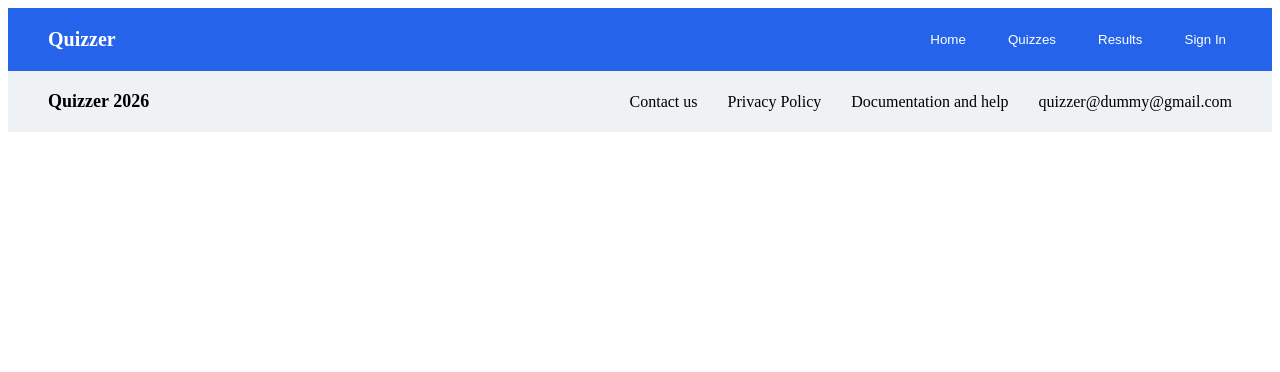
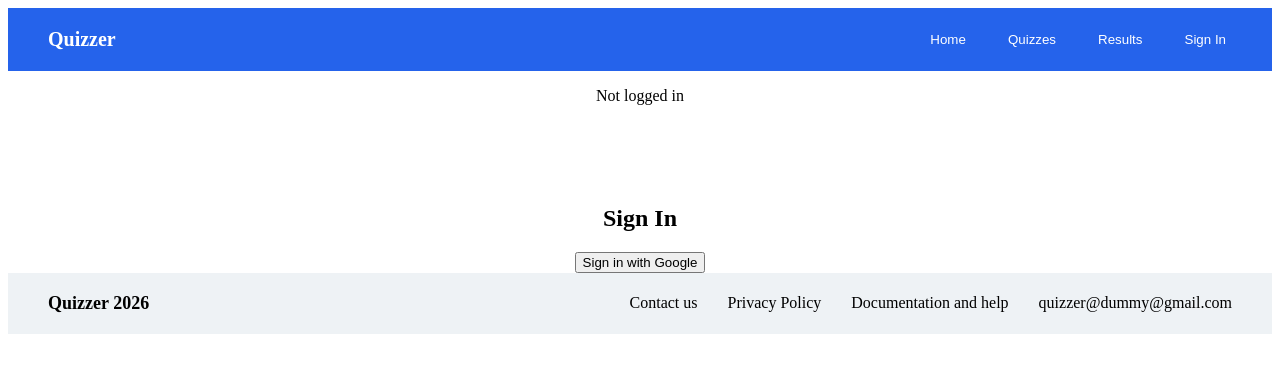
Before and after one commit to yatin-x017/quizzer, a React (Vite) app: page /signin in a window 1280 px wide. Shown: the top 372 px of the page. Built offline with nearby package versions, Linux system fonts and the light colour scheme.

Commit message:
added google login using supabase and cloud console

```diff
--- a/package.json
+++ b/package.json
@@ -10,6 +10,8 @@
     "preview": "vite preview"
   },
   "dependencies": {
+    "@supabase/ssr": "^0.10.2",
+    "@supabase/supabase-js": "^2.105.3",
     "react": "^19.2.5",
     "react-dom": "^19.2.5",
     "react-router-dom": "^7.15.0"
--- a/src/App.jsx
+++ b/src/App.jsx
@@ -1,20 +1,51 @@
+import { useEffect, useState } from "react";
+import { Routes, Route } from "react-router-dom";
+import { supabase } from "./lib/supabase";
+
 import Navbar from "./components/navbar";
 import Footer from "./components/footer";
-import { Routes, Route } from "react-router-dom";
 
 import Home from "./page/home";
 import Quiz from "./page/quiz";
 import Result from "./page/result";
+import SignIn from "./page/signin";
 
 export default function App() {
+  const [user, setUser] = useState(null);
+
+  useEffect(() => {
+    supabase.auth.getUser().then(({ data }) => {
+      setUser(data.user);
+    });
+
+    const { data: listener } = supabase.auth.onAuthStateChange(
+      (event, session) => {
+        setUser(session?.user || null);
+      }
+    );
+
+    return () => {
+      listener.subscription.unsubscribe();
+    };
+  }, []);
+
   return (
     <div>
       <Navbar />
+
+      <div style={{ textAlign: "center", marginTop: "10px" }}>
+        {user ? (
+          <p>Welcome {user.email}</p>
+        ) : (
+          <p>Not logged in</p>
+        )}
+      </div>
 
       <Routes>
         <Route path="/" element={<Home />} />
         <Route path="/quizzes" element={<Quiz />} />
         <Route path="/results" element={<Result />} />
+        <Route path="/signin" element={<SignIn />} />
       </Routes>
 
       <Footer />
--- /dev/null
+++ b/src/lib/supabase.jsx
@@ -0,0 +1,6 @@
+import { createClient } from "@supabase/supabase-js";
+
+const supabaseUrl = "https://hhwnljvbpzgluvrxcnvj.supabase.co";
+const supabaseAnonKey = "eyJhbGciOiJIUzI1NiIsInR5cCI6IkpXVCJ9.eyJpc3MiOiJzdXBhYmFzZSIsInJlZiI6Imhod25sanZicHpnbHV2cnhjbnZqIiwicm9sZSI6ImFub24iLCJpYXQiOjE3NzgwNjc0NzMsImV4cCI6MjA5MzY0MzQ3M30.47asYBr4klho6BWiftuqy701I4u7_HHUgACMD7pJrZY";
+
+export const supabase = createClient(supabaseUrl, supabaseAnonKey);
--- /dev/null
+++ b/src/page/signin.jsx
@@ -0,0 +1,23 @@
+import { supabase } from "../lib/supabase";
+
+export default function SignIn() {
+  const handleGoogleLogin = async () => {
+    const { error } = await supabase.auth.signInWithOAuth({
+      provider: "google",
+    });
+
+    if (error) {
+      console.error("Login error:", error.message);
+    }
+  };
+
+  return (
+    <div style={{ textAlign: "center", marginTop: "100px" }}>
+      <h2>Sign In</h2>
+
+      <button onClick={handleGoogleLogin}>
+        Sign in with Google
+      </button>
+    </div>
+  );
+}
```
Also changed, not shown: 1 other file (tests, documents, lock files or other folders).
